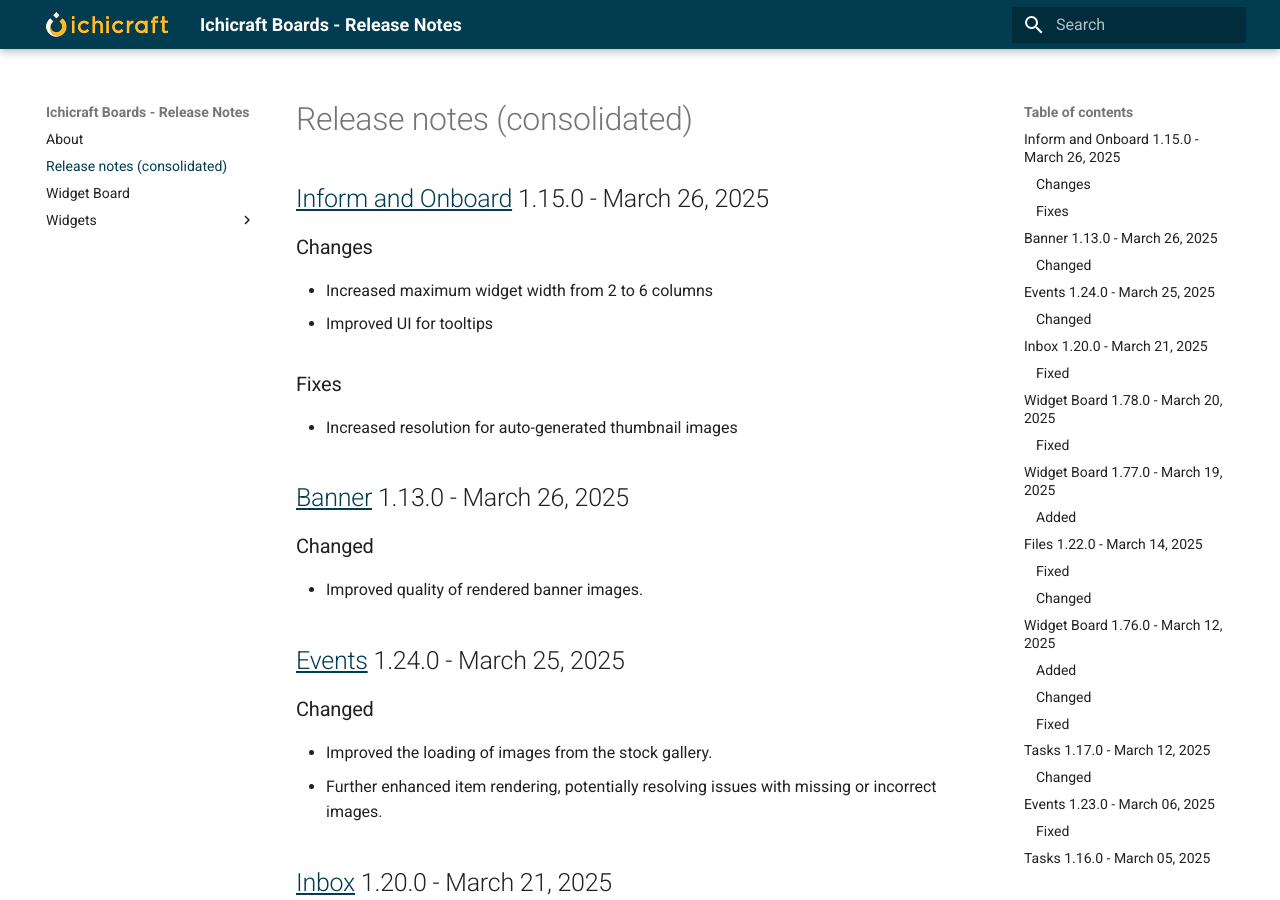
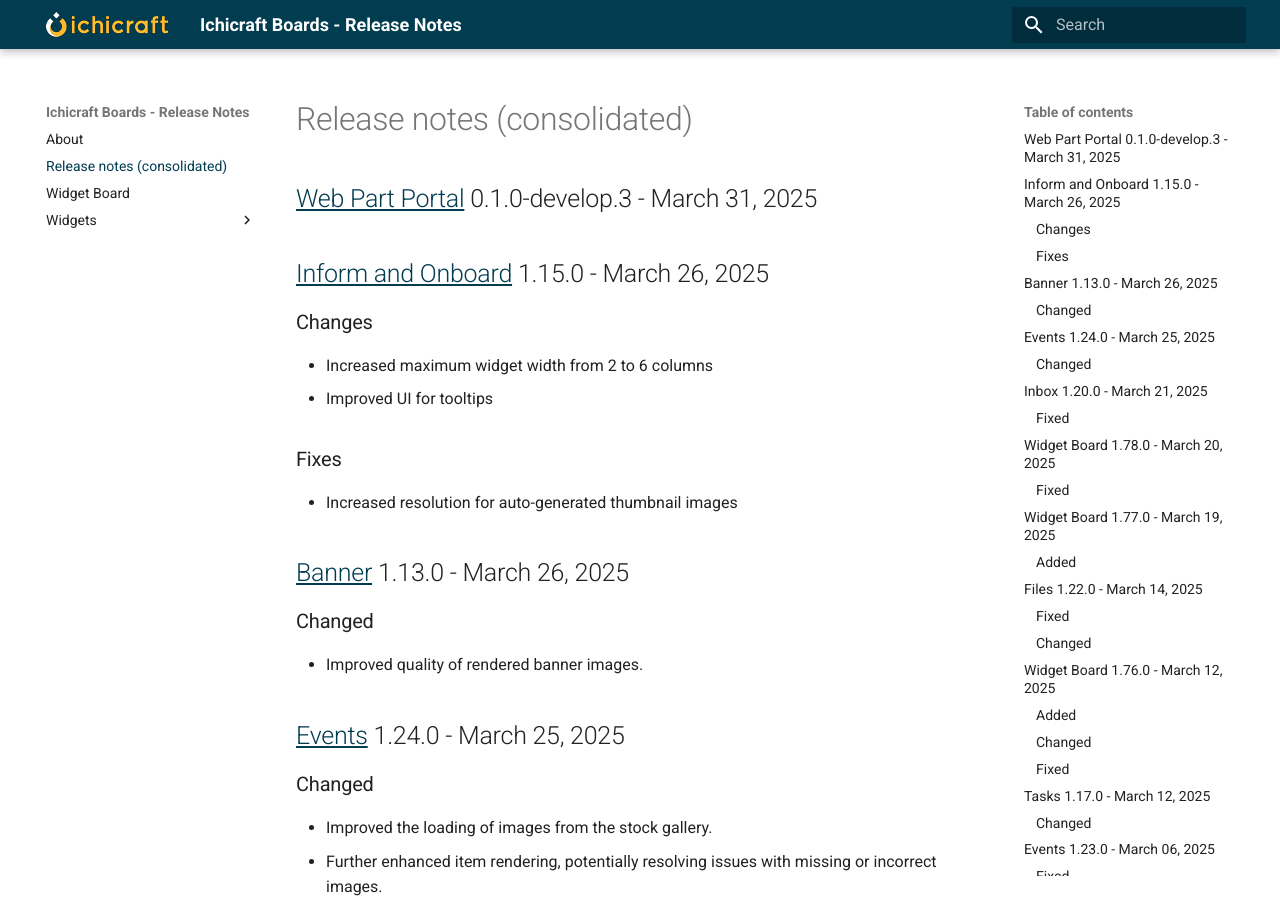
Before and after one commit to ichicraft/widgets-docs, an MkDocs documentation site: the page built from docs/Release-notes-(consolidated).md, in a window 1280 px wide and 900 px high. Built offline with MkDocs 1.6.1 and Material for MkDocs 9.7.7, drawn with Linux system fonts in a browser that asks for light colours.

Commit message:
Release notes updated by BuildService

```diff
--- a/docs/Release-notes-(consolidated).md
+++ b/docs/Release-notes-(consolidated).md
@@ -1,3 +1,5 @@
+## [Web Part Portal](./Widgets/Web Part Portal.md) 0.1.0-develop.3 - March 31, 2025
+
 ## [Inform and Onboard](./Widgets/Inform and Onboard.md) 1.15.0 - March 26, 2025
 
 ### Changes
--- /dev/null
+++ b/docs/Widgets/Web Part Portal.md
@@ -0,0 +1 @@
+## 0.1.0-develop.3 - March 31, 2025
```
